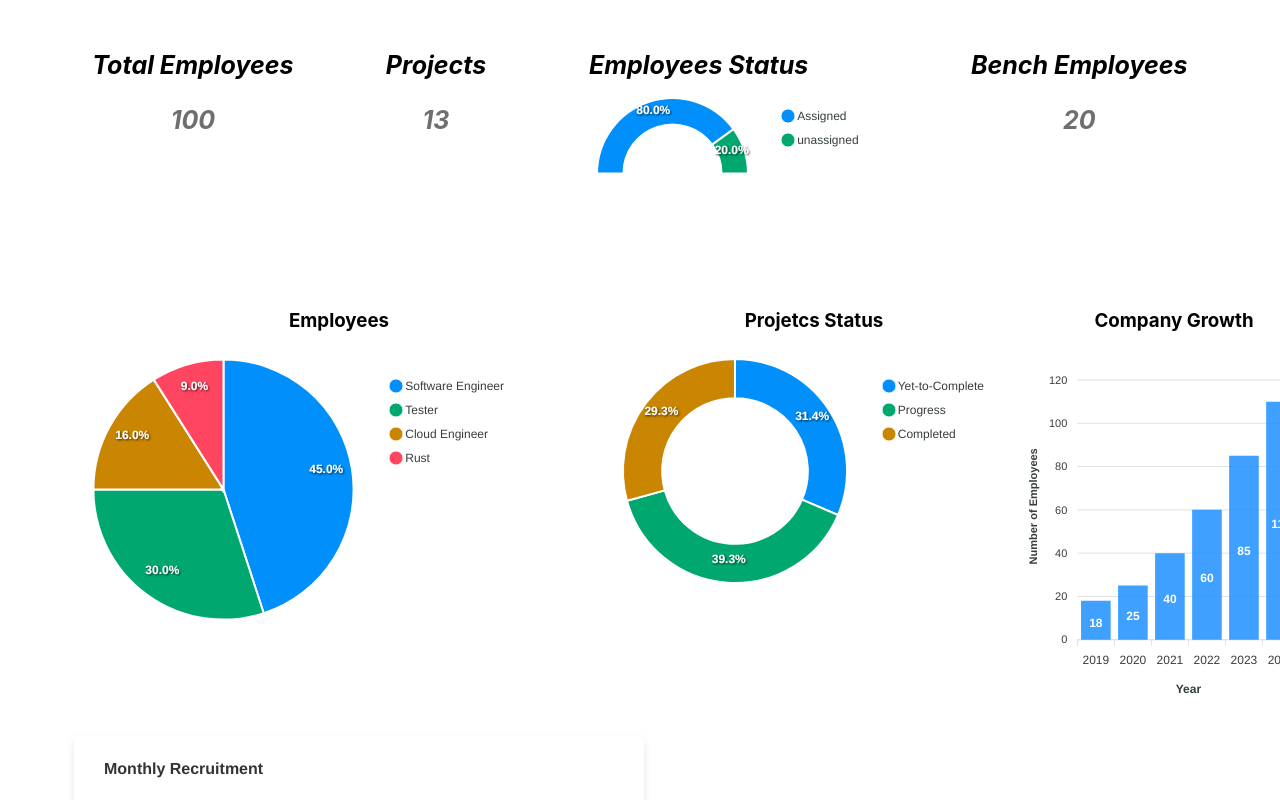
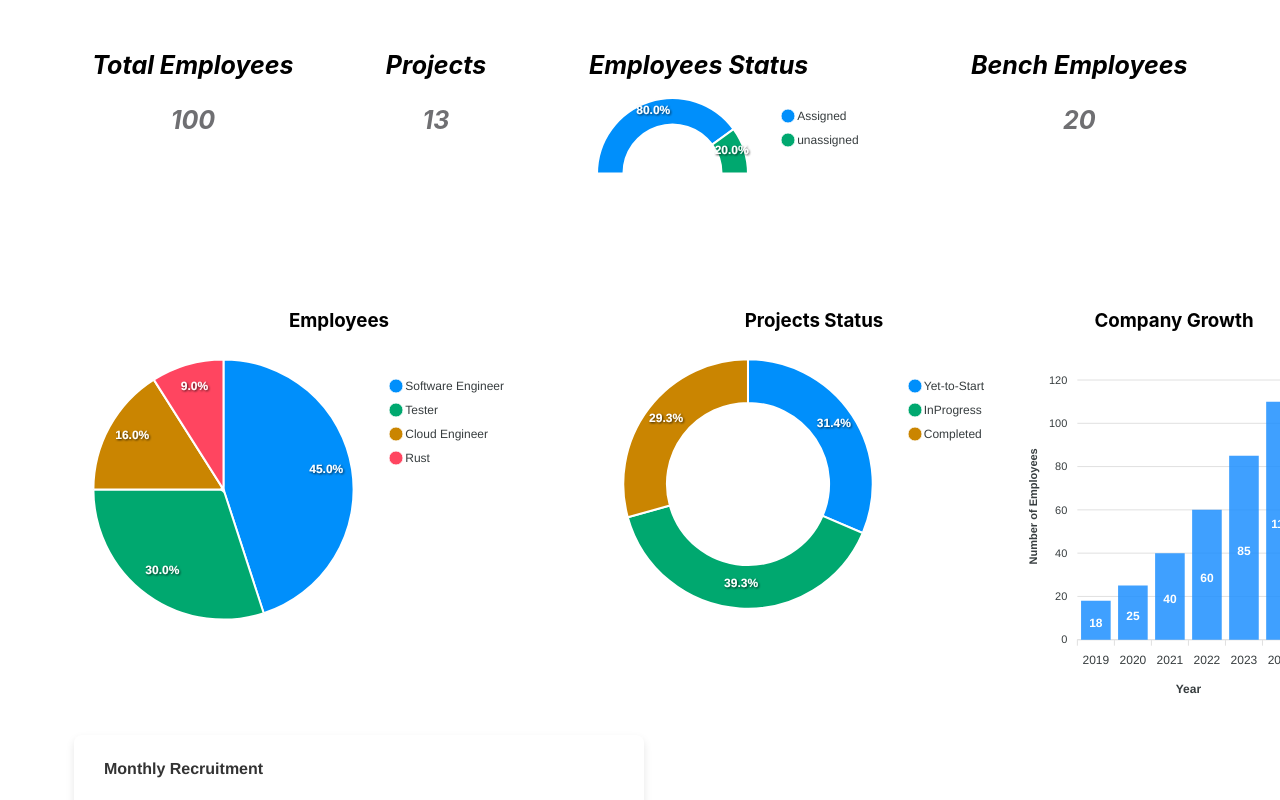
Before and after one commit to kalyan-kashaboina/react-metrics-dashboard, a React (Create React App) app: page / in a window 1280 px wide. Shown: the top 800 px of the page. Built offline with nearby package versions, Linux system fonts and the light colour scheme.

Commit message:
spelling miskates corrected

```diff
--- a/src/Components/LowerPart/ProjectStatus.jsx
+++ b/src/Components/LowerPart/ProjectStatus.jsx
@@ -8,7 +8,7 @@ function ProjectStatus() {
       chart: {
         type: 'donut',
       },
-      labels: ['Yet-to-Complete', 'Progress', 'Completed'],
+      labels: ['Yet-to-Start', 'InProgress', 'Completed'],
       responsive: [{
         breakpoint: 480,
         options: {
@@ -27,7 +27,7 @@ function ProjectStatus() {
 
   return (
     <div className='project-status'>
-       <h3>Projetcs Status</h3>
+       <h3>Projects Status</h3>
 
     <ReactApexChart options={options} series={series} type="donut" width={400} />
     </div>
```
